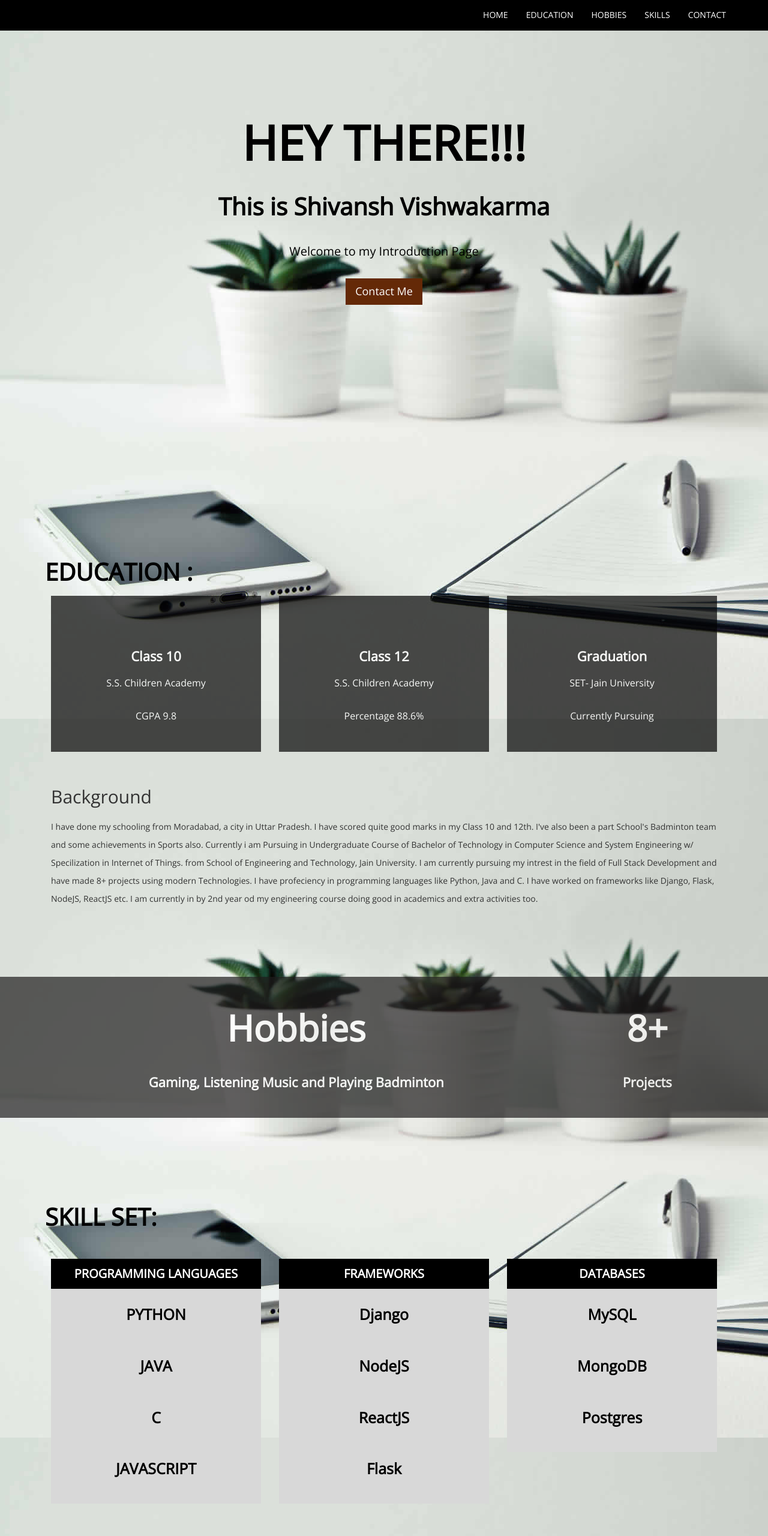
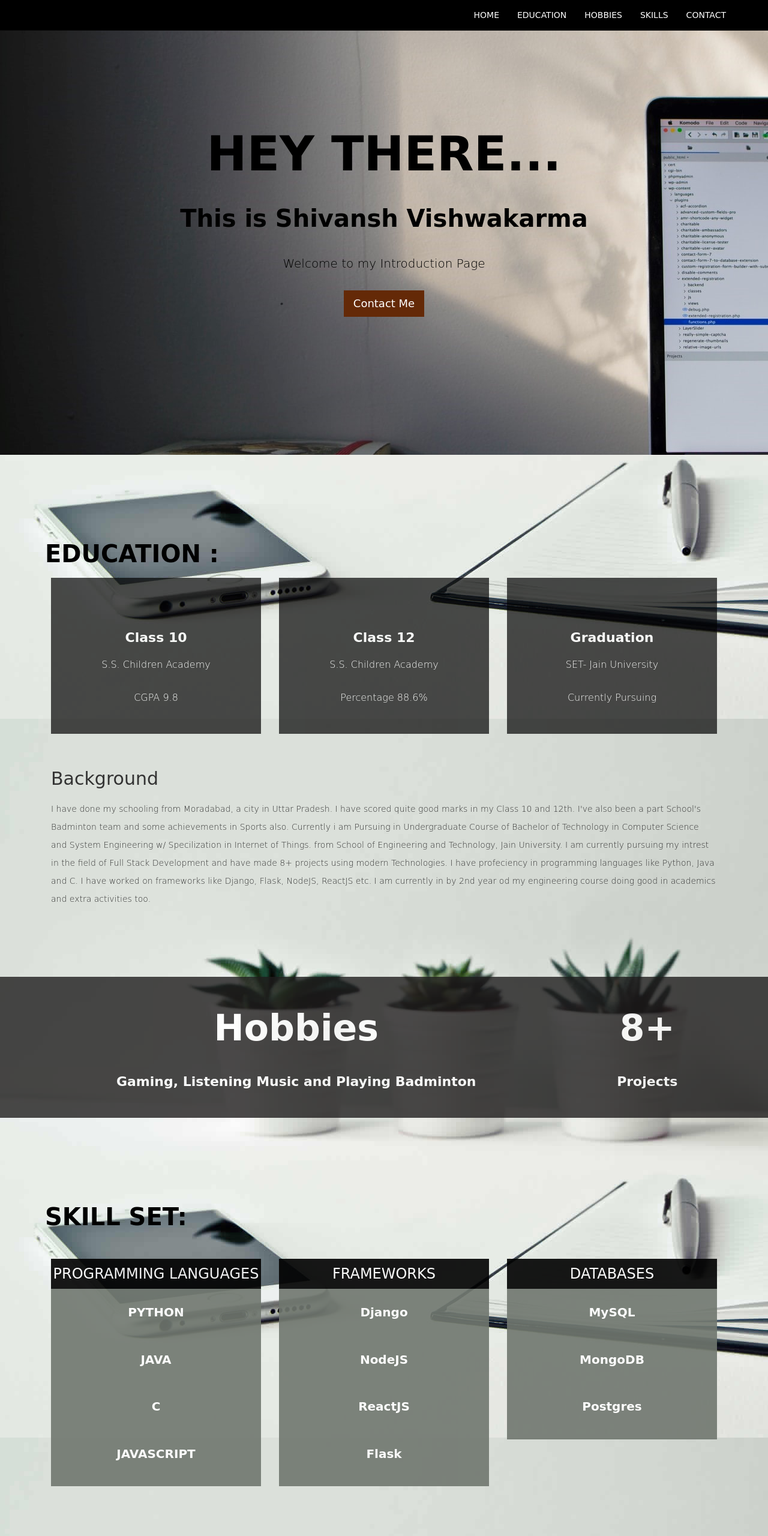
Before and after one commit to sv-shivansh/sv-shivansh.github.io, a plain HTML site: page index.html in a window 1280 px wide. Shown: the top 2560 px of the page at 60% size. Drawn offline with nearby package versions, Linux system fonts and the light colour scheme.

Commit message:
changed layout

```diff
--- a/assets/css/style.css
+++ b/assets/css/style.css
@@ -1,11 +1,11 @@
 body {
-    font-family:'Open Sans', sans-serif;
+    font-family: Apple Chancery, cursive;
     font-size:14px;
     background-image:url(../img/mini-profile-bg-02.jpg);
 }
 
 h1, h2, h3, h4, h5, h6 {
-    font-family:'Open Sans', sans-serif;
+    font-family:Apple Chancery, cursive;
 }
 
 h1 {
@@ -80,7 +80,7 @@ section {
 
 .c-blue {
    background-color:rgb(31, 29, 29);
-   opacity: 0.7;
+   opacity: 0.8;
    color:#fff;
 }
 .form-control {
@@ -94,11 +94,11 @@ section {
 
 }
 #home-sec {
-    background-image: url(../img/new-aesthetic-wallpapers-1920x1080-windows-10.jpg)
+    background-image: url(../img/emile-perron-xrVDYZRGdw4-unsplash-copy.jpg)
 }
 #home {
-    padding-top:180px;
-    padding-bottom:280px;
+    padding-top:200px;
+    padding-bottom:230px;
     color:rgb(0, 0, 0);
 }
 .head-main {
@@ -136,27 +136,28 @@ border-radius: 0px;
 }
 
 .plan {
-    background: #D8D8D8;
+    background: #70776f;
     padding: 0 0 15px 0;
     margin: 30px 0px;
     list-style: none;
     text-align: center;
-
+    opacity: 0.9
 }
 
 .plan li {
    padding: 25px 0px;
-color: #000000;
-font-size: 25px;
+color: #ffffff;
+font-size: 20px;
+font-weight: 300;
 }
 
 .plan li.plan-head {
     background-color:#000!important;
    padding: 15px 0px;
-color: #FFFFFF;
+color: #ffffff;
 line-height: 20px;
-font-size: 20px;
-font-weight: 600;
+font-size: 24px;
+font-weight: 400;
 border: none;
    }
 
--- a/index.html
+++ b/index.html
@@ -28,7 +28,7 @@
         <div class="container" id="home">
             <div class="row text-center">
                 <div class="col-md-12">
-                    <span class="head-main">HEY THERE!!!</span>
+                    <span class="head-main">HEY THERE...</span>
                     <h2 class="head-sub-main">This is Shivansh Vishwakarma</h2>
                     <h3 class="head-last">Welcome to my Introduction Page</h3>
                     <a href="#contact-sec" class="btn btn-danger btn-lg head-btn-one">Contact Me</a>
```
Also changed, not shown: assets/css/bootstrap.css, assets/img/emile-perron-xrVDYZRGdw4-unsplash-copy.jpg (added), assets/img/emile-perron-xrVDYZRGdw4-unsplash.jpg (added).
